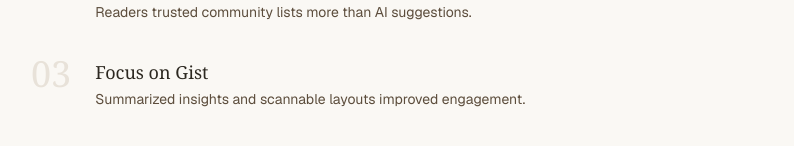
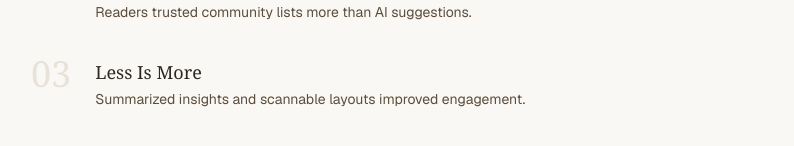
Before and after one commit to NanaAbenaBempong/artbysarps-v2, a Next.js app: page /works/readnext in a window 1280 px wide. Shown: the part 5926-6072 px from the top of the page, without its empty margins (241-1035 px from the left). Built offline with nearby package versions, Linux system fonts and the light colour scheme.

Commit message:
Update src/app/works/[slug]/page.tsx

```diff
--- a/src/app/works/[slug]/page.tsx
+++ b/src/app/works/[slug]/page.tsx
@@ -198,7 +198,7 @@ const caseStudies: CaseStudy[] = [
           },
           {
             number: '03',
-            heading: 'Focus on Gist',
+            heading: 'Less Is More',
             body: 'Summarized insights and scannable layouts improved engagement.',
           },
           {
```
